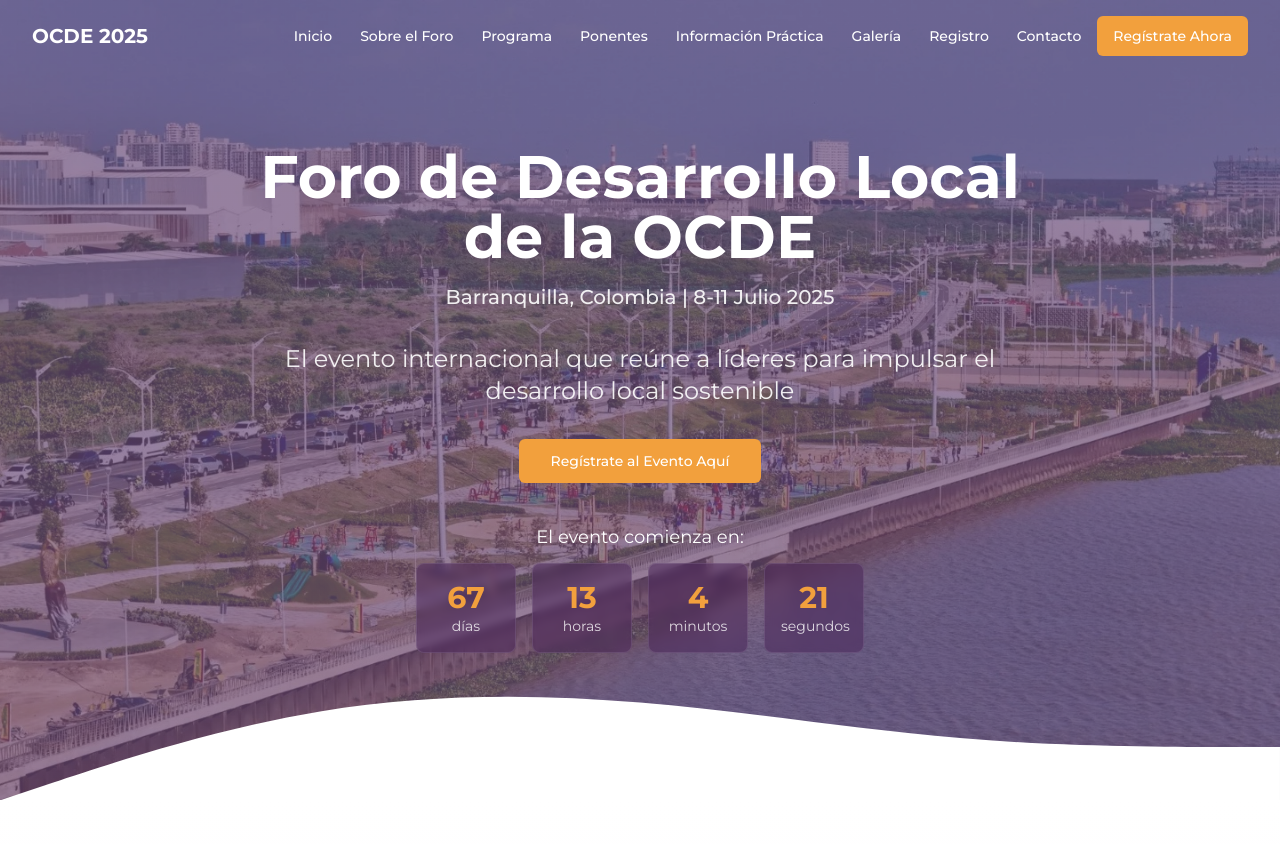
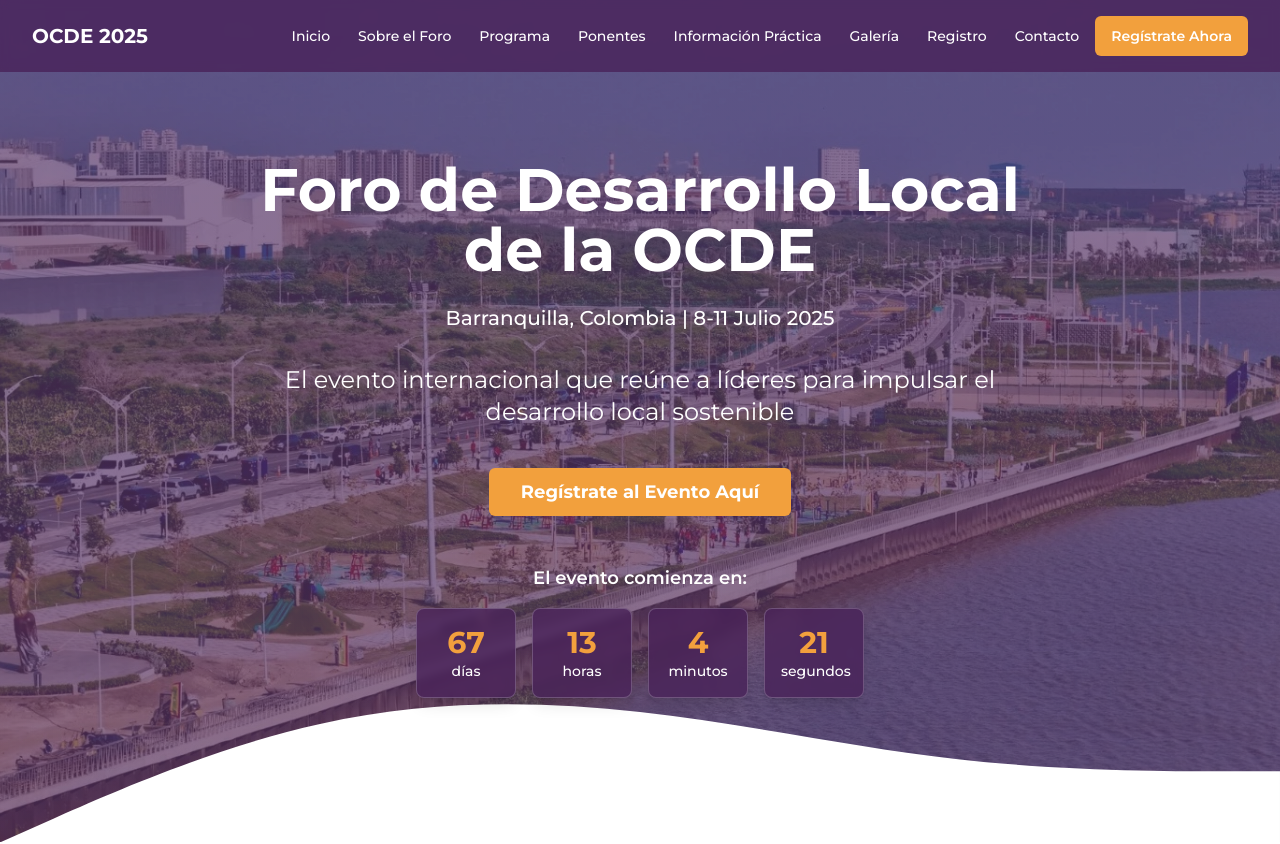
Before and after one commit to luigydlty/barranquilla-ocde-converge, a React (Vite) app: page / in a window 1280 px wide. Shown: the top 844 px of the page. Built offline with nearby package versions, Linux system fonts and the light colour scheme.

Commit message:
Fix: Improve Hero and NavBar styling
- Adjust Hero title position and increase contrast.
- Enhance color contrast for better visibility.
- Style NavBar with purple background and improved contrast.
- Correct Hero height to ensure all elements are contained.

```diff
--- a/src/components/Countdown.tsx
+++ b/src/components/Countdown.tsx
@@ -44,19 +44,19 @@ const Countdown = ({ targetDate }: CountdownProps) => {
 
   return (
     <div className="text-center">
-      <p className="text-white mb-3 text-lg">El evento comienza en:</p>
+      <p className="text-white font-semibold mb-4 text-lg">El evento comienza en:</p>
       <div className="grid grid-cols-4 gap-2 md:gap-4 max-w-md mx-auto">
         {['días', 'horas', 'minutos', 'segundos'].map((label, index) => {
           const value = Object.values(timeLeft)[index];
           return (
             <div
               key={label}
-              className="bg-custom-darkPurple/50 backdrop-blur-sm rounded-lg p-2 md:p-4 border border-white/10"
+              className="bg-custom-darkPurple/80 backdrop-blur-sm rounded-lg p-2 md:p-4 border border-white/20 shadow-lg"
             >
               <div className="text-custom-orange text-2xl md:text-3xl font-bold">
                 {value}
               </div>
-              <div className="text-white/80 text-xs md:text-sm">{label}</div>
+              <div className="text-white text-xs md:text-sm font-medium">{label}</div>
             </div>
           );
         })}
--- a/src/components/Hero.tsx
+++ b/src/components/Hero.tsx
@@ -6,9 +6,9 @@ const Hero = () => {
   return (
     <section
       id="home"
-      className="relative min-h-screen flex items-center justify-center overflow-hidden"
+      className="relative min-h-screen flex items-center justify-center overflow-hidden pt-24"
       style={{
-        backgroundImage: 'linear-gradient(rgba(73, 34, 89, 0.8), rgba(73, 34, 89, 0.8))',
+        backgroundImage: 'linear-gradient(rgba(73, 34, 89, 0.9), rgba(73, 34, 89, 0.9))',
         backgroundSize: 'cover',
         backgroundPosition: 'center'
       }}
@@ -21,27 +21,27 @@ const Hero = () => {
         />
       </div>
 
-      <div className="container-custom relative z-10">
+      <div className="container-custom relative z-10 my-8 pb-12">
         <div className="max-w-3xl mx-auto text-center">
-          <h1 className="text-3xl md:text-5xl lg:text-6xl font-bold text-white mb-4 animate-fade-in">
+          <h1 className="text-3xl md:text-5xl lg:text-6xl font-bold text-white mb-6 mt-8 animate-fade-in">
             Foro de Desarrollo Local de la OCDE
           </h1>
 
-          <div className="mb-8 text-white/90 text-lg md:text-xl font-medium">
+          <div className="mb-8 text-white text-lg md:text-xl font-medium">
             Barranquilla, Colombia | 8-11 Julio 2025
           </div>
 
-          <p className="text-xl md:text-2xl text-white/90 mb-8 animate-fade-up">
+          <p className="text-xl md:text-2xl text-white mb-10 animate-fade-up">
             El evento internacional que reúne a líderes para impulsar el desarrollo local sostenible
           </p>
 
-          <div className="flex justify-center">
-            <Button size="lg" className="bg-custom-orange hover:bg-custom-orange/90 text-white">
+          <div className="flex justify-center mb-12">
+            <Button size="lg" className="bg-custom-orange hover:bg-custom-orange/90 text-white font-bold text-lg px-8 py-6">
               Regístrate al Evento Aquí
             </Button>
           </div>
 
-          <div className="mt-10">
+          <div className="mt-10 mb-16">
             <Countdown targetDate="2025-07-08T09:00:00" />
           </div>
         </div>
@@ -49,8 +49,8 @@ const Hero = () => {
 
       {/* Decorative wave effect at bottom with increased height */}
       <div className="absolute bottom-0 left-0 w-full">
-        <svg viewBox="0 0 1440 240" fill="none" xmlns="http://www.w3.org/2000/svg" className="w-full">
-          <path d="M0 240L60 220C120 200 240 160 360 140C480 120 600 120 720 130C840 140 960 160 1080 170C1200 180 1320 180 1380 180L1440 180V240H1380C1320 240 1200 240 1080 240C960 240 840 240 720 240C600 240 480 240 360 240C240 240 120 240 60 240H0V240Z" fill="white"/>
+        <svg viewBox="0 0 1440 320" fill="none" xmlns="http://www.w3.org/2000/svg" className="w-full">
+          <path d="M0 320L60 293.3C120 266.7 240 213.3 360 186.7C480 160 600 160 720 173.3C840 186.7 960 213.3 1080 226.7C1200 240 1320 240 1380 240L1440 240V320H1380C1320 320 1200 320 1080 320C960 320 840 320 720 320C600 320 480 320 360 320C240 320 120 320 60 320H0V320Z" fill="white"/>
         </svg>
       </div>
     </section>
--- a/src/components/NavBar.tsx
+++ b/src/components/NavBar.tsx
@@ -32,12 +32,12 @@ const NavBar = () => {
   ];
 
   return (
-    <header className={`fixed w-full z-50 transition-all duration-300 ${isScrolled ? 'bg-white shadow-md py-2' : 'bg-transparent py-4'}`}>
+    <header className={`fixed w-full z-50 transition-all duration-300 ${isScrolled ? 'bg-custom-darkPurple/95 shadow-md py-2' : 'bg-custom-darkPurple/80 py-4 backdrop-blur-sm'}`}>
       <div className="container-custom">
         <div className="flex items-center justify-between">
           <div className="flex items-center">
             <a href="#" className="flex items-center space-x-2">
-              <span className={`text-xl font-bold ${isScrolled ? 'text-custom-darkPurple' : 'text-white'}`}>
+              <span className="text-xl font-bold text-white">
                 OCDE 2025
               </span>
             </a>
@@ -49,14 +49,12 @@ const NavBar = () => {
               <a
                 key={item.name}
                 href={item.href}
-                className={`px-3 py-2 rounded-md text-sm font-medium transition-colors hover:bg-custom-purple/10 ${
-                  isScrolled ? 'text-gray-700 hover:text-custom-purple' : 'text-white hover:text-custom-orange'
-                }`}
+                className="px-3 py-2 rounded-md text-sm font-medium transition-colors text-white hover:bg-custom-purple/30 hover:text-custom-orange"
               >
                 {item.name}
               </a>
             ))}
-            <Button className="ml-4 bg-custom-orange hover:bg-custom-orange/90 text-white">
+            <Button className="ml-4 bg-custom-orange hover:bg-custom-orange/80 text-white font-semibold">
               Regístrate Ahora
             </Button>
           </nav>
@@ -65,7 +63,7 @@ const NavBar = () => {
           <div className="lg:hidden">
             <button
               onClick={() => setIsMobileMenuOpen(!isMobileMenuOpen)}
-              className={`p-2 rounded-md focus:outline-none ${isScrolled ? 'text-gray-700' : 'text-white'}`}
+              className="p-2 rounded-md focus:outline-none text-white"
             >
               {isMobileMenuOpen ? (
                 <X className="h-6 w-6" />
@@ -80,20 +78,20 @@ const NavBar = () => {
       {/* Mobile Navigation */}
       {isMobileMenuOpen && (
         <div className="lg:hidden">
-          <div className="px-2 pt-2 pb-3 space-y-1 bg-white shadow-lg">
+          <div className="px-2 pt-2 pb-3 space-y-1 bg-custom-darkPurple shadow-lg">
             {navItems.map((item) => (
               <a
                 key={item.name}
                 href={item.href}
                 onClick={() => setIsMobileMenuOpen(false)}
-                className="flex items-center gap-2 px-3 py-2 rounded-md text-base font-medium text-gray-700 hover:bg-custom-purple/10 hover:text-custom-purple"
+                className="flex items-center gap-2 px-3 py-2 rounded-md text-base font-medium text-white hover:bg-custom-purple/30 hover:text-custom-orange"
               >
                 {item.icon}
                 {item.name}
               </a>
             ))}
             <div className="px-3 py-2">
-              <Button className="w-full bg-custom-orange hover:bg-custom-orange/90 text-white">
+              <Button className="w-full bg-custom-orange hover:bg-custom-orange/80 text-white font-semibold">
                 Regístrate Ahora
               </Button>
             </div>
```
